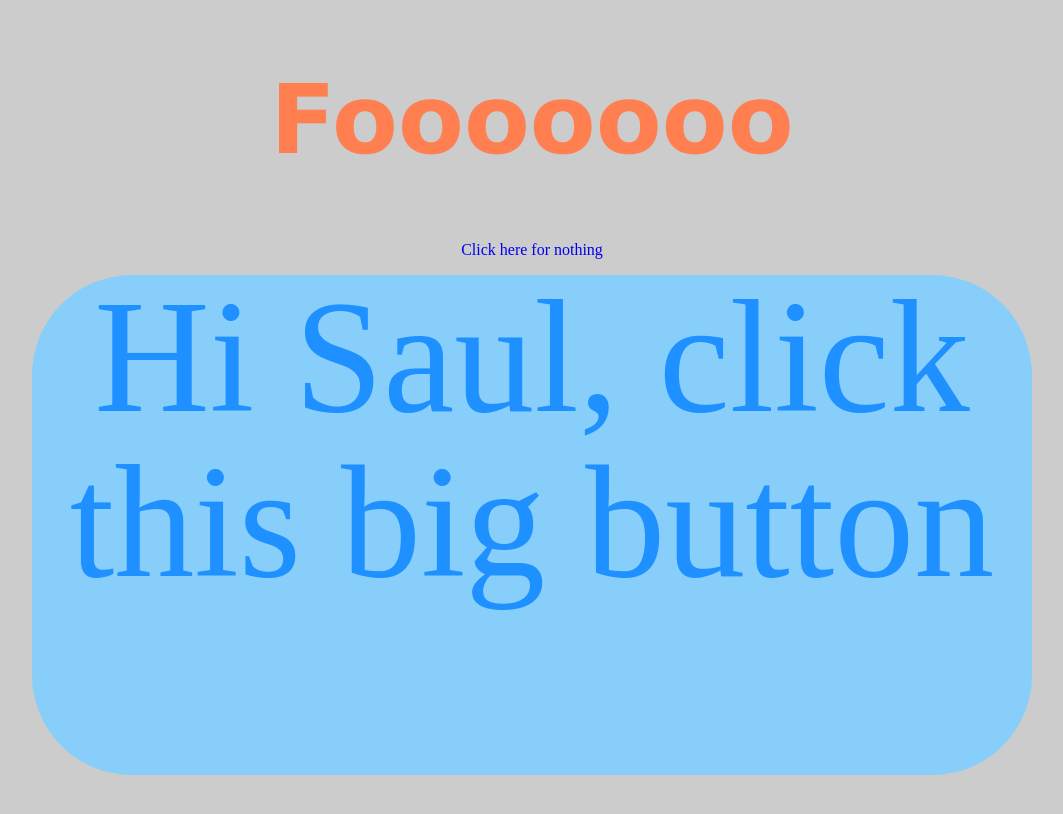
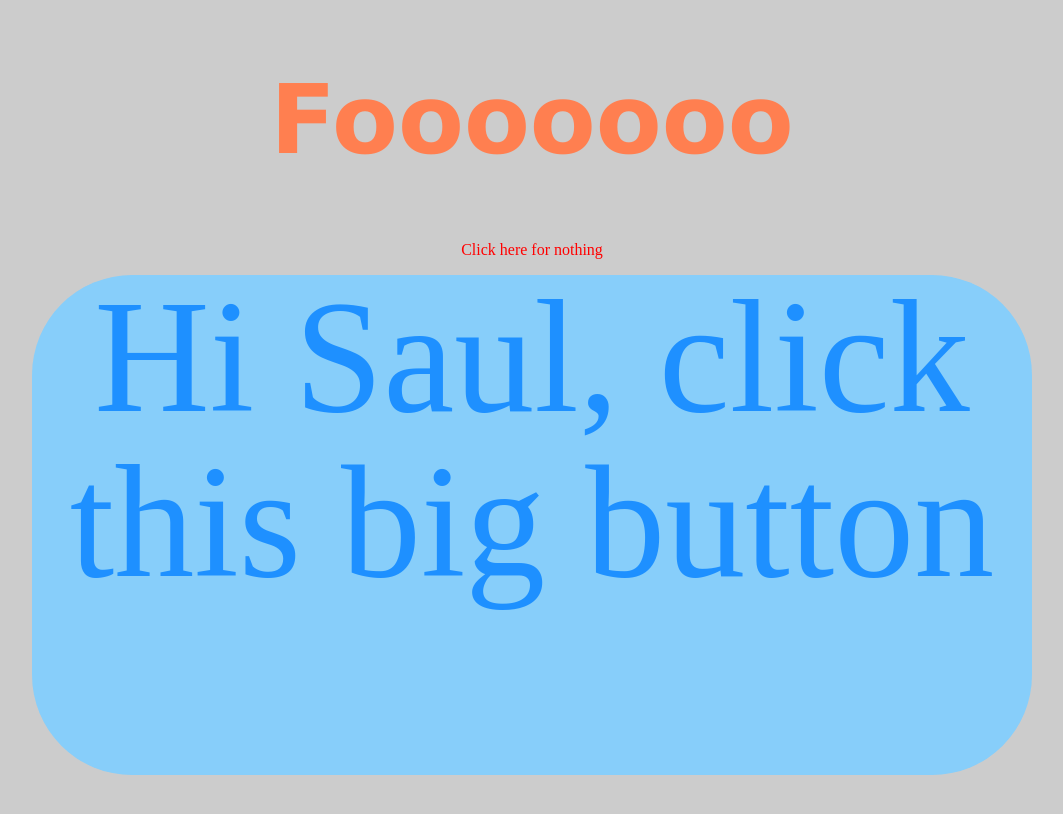
Before and after one commit to lverdi/lverdi.github.io, a plain HTML site: page index.html in a window 1280 px wide. Shown: the whole page, without its empty margins (108-1171 px from the left). Drawn offline with Linux system fonts and the light colour scheme.

Commit message:
pizza dog

```diff
--- a/index.html
+++ b/index.html
@@ -2,7 +2,7 @@
 <html>
 <head>
     <meta charset="UTF-8">
-    <title>title</title>
+    <title>Cheeeeeese</title>
     <link rel="stylesheet" href="stylesheet.css" type="text/css"/>
 </head>
 <body>
@@ -10,7 +10,7 @@
         <h1>Fooooooo</h1>
     </div>
     <div class="mainBody">
-        <a href="slither.io">
+        <a href="https://i.ytimg.com/vi/g-TNkoH1GbI/maxresdefault.jpg">
             <p align="center">Click here for nothing</p></a>
 
     </div>
--- a/stylesheet.css
+++ b/stylesheet.css
@@ -6,6 +6,7 @@
 }
 .mainBody a{
     text-decoration: none;
+    color:red;
 }
 .bigButton{
     width:1000px;
```
